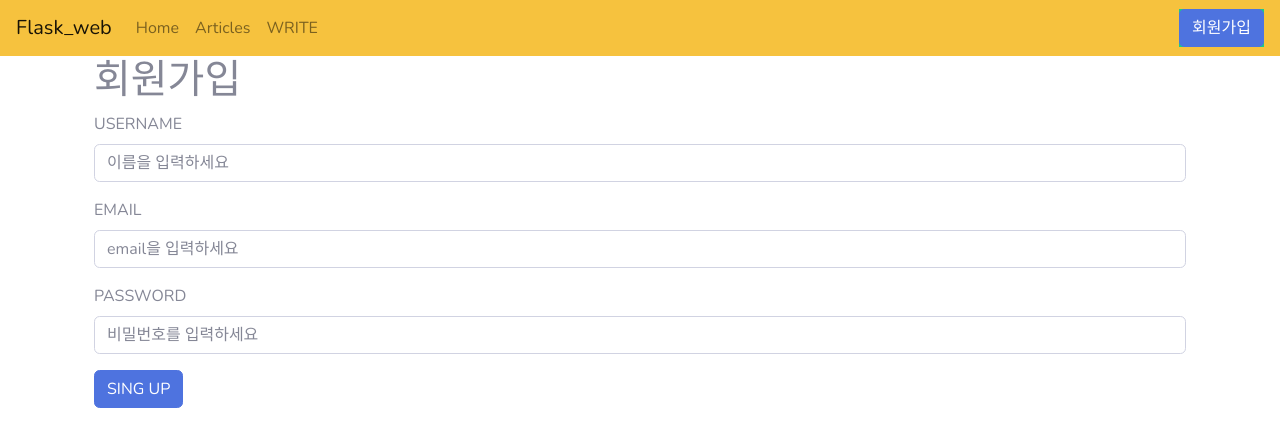
After one commit to yeonsu725/flask_web, a Flask app: page /register in a window 1280 px wide. The commit adds this page. Shown: the top 447 px of the page. Run offline with Flask 2, Linux system fonts and the light colour scheme; some libraries are stand-ins or nearby versions.

Commit message:
register step1

```diff
--- a/app.py
+++ b/app.py
@@ -112,8 +112,45 @@ def add_article():
         db_connection.commit()
         return redirect('/articles')
 
+# 편집버튼 활성화 시키기
+@app.route('/edit_article/<ids>', methods=['GET', 'POST'])
+def edit_article(ids):
+    if request.method == 'GET':
+        cursor = db_connection.cursor()
+        sql = f'SELECT * FROM list WHERE id={int(ids)};'
+        cursor.execute(sql)
+        topic = cursor.fetchone()
 
 
+        return render_template('edit_article.html', article=topic)
+    else:
+        title = request.form["title"]
+        desc = request.form["desc"]
+        author = request.form["author"]
+        # request 클라이언트가 요청하는 걸 request라고 함
+        # 요청을 날릴때 get, post던지 엄청 많은 양을 날림, 그 많은 정보중에서 필요한 것만 날려주는게 request 다.
+        # 그 중 request의 메서드중 form 이라는 걸 이용하면 클라이언트가 요청(request)한 것중에 form형식을 받아볼수 있는 거임
+
+        cursor = db_connection.cursor()
+        sql = f"UPDATE list SET title = '{title}', description = '{desc}', author = '{author}' WHERE (id = {int(ids)});"
+        cursor.execute(sql)
+        db_connection.commit()
+        return redirect('/articles')
+
+@app.route('/register', methods=['GET','POST'])
+def register():
+    if request.method == 'GET':
+        return render_template('register.html')
+    else:
+        username = request.form['username']
+        email = request.form['email']
+        password = request.form['password']
+
+        cursor = db_connection.cursor()
+        sql = f"INSERT INTO users (username, email, password) VALUES ('{username}', '{email}', '{password}');"
+        cursor.execute(sql)
+        db_connection.commit()
+        return redirect('/')
 
 
 
--- a/templates/articles.html
+++ b/templates/articles.html
@@ -42,7 +42,7 @@
                                     <td><a href="/detail/{{ i[0] }}">{{ i[1] }}</a></td>
                                     <td>{{ i[3] }}</td>
                                     <td>{{ i[4] }}</td>
-                                    <td><button class="btn btn-primary">편집</button>
+                                    <td><a href="/edit_article/{{ i[0] }}"><button class="btn btn-primary">편집</button></a>
                                         <a href="/delete/{{ i[0] }}"><button class="btn btn-danger" onclick="return confirm('정말삭제하시겠습니까?')">삭제</button></a></td>
                                 </tr>
                                 {% endfor %}
--- a/templates/includes/navbar.html
+++ b/templates/includes/navbar.html
@@ -17,4 +17,5 @@
 
         </ul>
     </div>
+    <a href="/register" class="bg-success" style="float: right;"><button class="btn btn-primary">회원가입</button></a>
 </nav>
--- /dev/null
+++ b/templates/register.html
@@ -0,0 +1,24 @@
+{% extends 'layout.html'%} {% block body%}
+
+<h1>회원가입</h1>
+
+<form action="/register" , method="POST">
+    <div class="form-group">
+        <label for="exampleInputUsername">USERNAME</label>
+        <input type="text" class="form-control" name="username" id="exampleInputUsername" aria-describedby="emailHelp" placeholder="이름을 입력하세요">
+    </div>
+
+    <div class="form-group">
+        <label for="exampleInputEmail1">EMAIL</label>
+        <input type="text" class="form-control" name="email" id="exampleInputEmail1" aria-describedby="emailHelp" placeholder="email을 입력하세요">
+    </div>
+
+    <div class="form-group">
+        <label for="exampleInputPassword">PASSWORD</label>
+        <input type="password" class="form-control" name="password" id="exampleInputPassword" aria-describedby="emailHelp" placeholder="비밀번호를 입력하세요">
+    </div>
+
+    <button type="submit" class="btn btn-primary">SING UP</button>
+</form>
+
+{% endblock %}
```
Also changed, not shown: templates/edit_article.html (added, +31 -0 lines).
